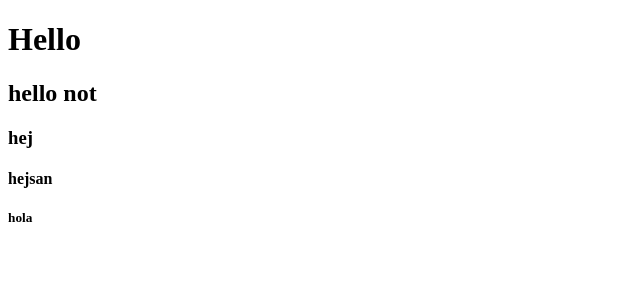
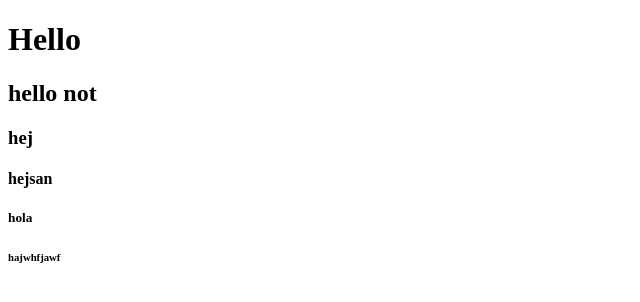
Before and after one commit to Edenfalk/myfirstrepo, a plain HTML site: page index.html in a window 1280 px wide. Shown: the full height of the page, 0-640 px from the left. Drawn offline with Linux system fonts and the light colour scheme.

Commit message:
branch testing

```diff
--- a/index.html
+++ b/index.html
@@ -12,5 +12,6 @@
     <h3>hej</h3>
     <h4>hejsan</h4>
     <h5>hola</h5>
+    <h6>hajwhfjawf</h6>
 </body>
 </html>
```
